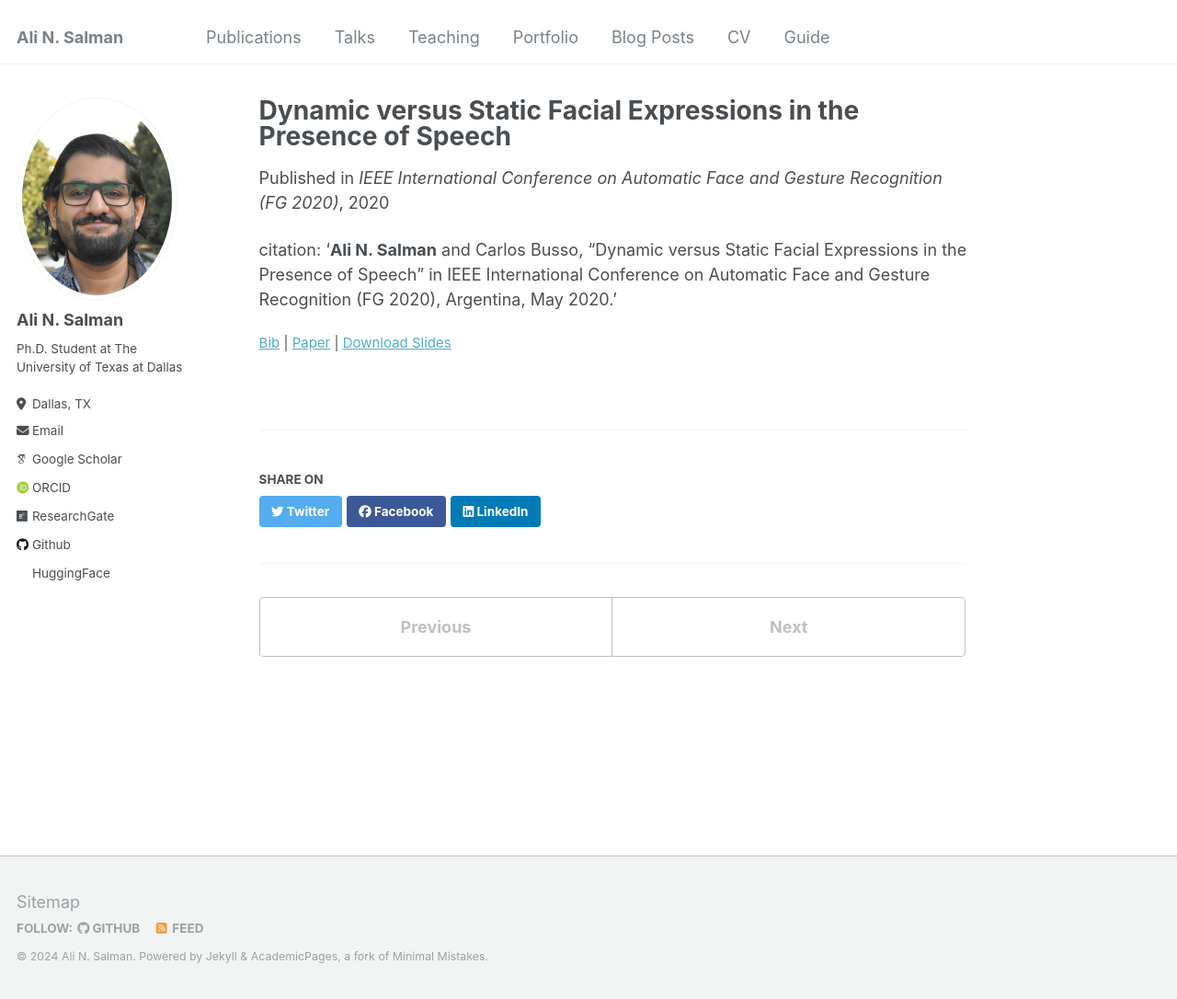
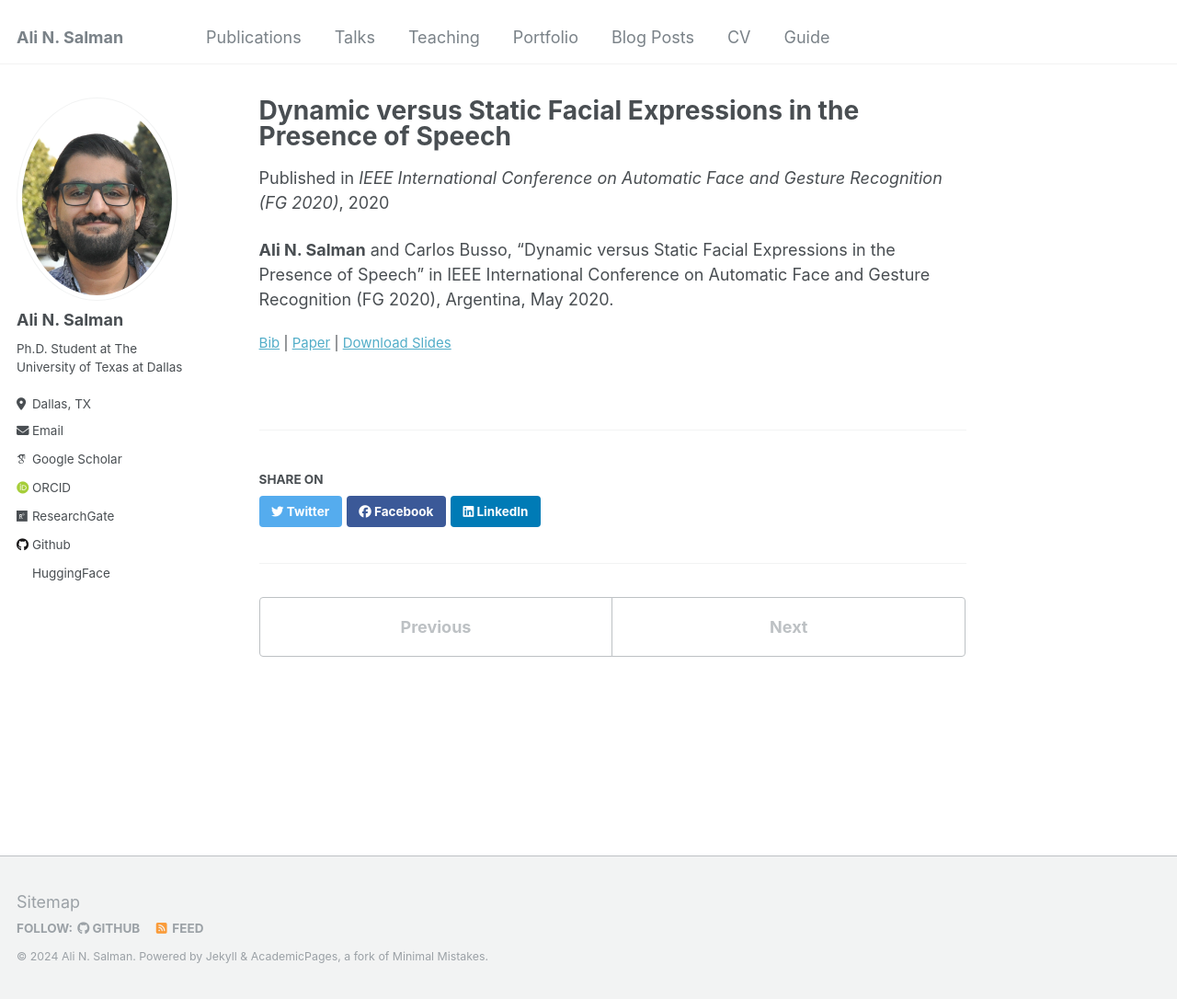
Before and after one commit to 3loi/3loi, a Jekyll site: the page built from _publications/Salman_2020.md, in a window 1280 px wide and 1086 px high. Shown: the whole window at 92% size. Built offline with Jekyll 4.4.1, drawn with Linux system fonts in a browser that asks for light colours; some web fonts are replaced; part of the change alters nothing that is shown.

Commit message:
Update Salman_2020.md

```diff
--- a/_publications/Salman_2020.md
+++ b/_publications/Salman_2020.md
@@ -9,4 +9,4 @@ paperurl: 'https://ecs.utdallas.edu/research/researchlabs/msp-lab/publications/S
 citation: 'https://ecs.utdallas.edu/research/researchlabs/msp-lab/publications/Salman_2020.bib'
 ---
 
-citation: '<strong>Ali N. Salman</strong> and Carlos Busso, "Dynamic versus Static Facial Expressions in the Presence of Speech” in IEEE International Conference on Automatic Face and Gesture Recognition (FG 2020), Argentina, May 2020.'
+<strong>Ali N. Salman</strong> and Carlos Busso, "Dynamic versus Static Facial Expressions in the Presence of Speech” in IEEE International Conference on Automatic Face and Gesture Recognition (FG 2020), Argentina, May 2020.
```
